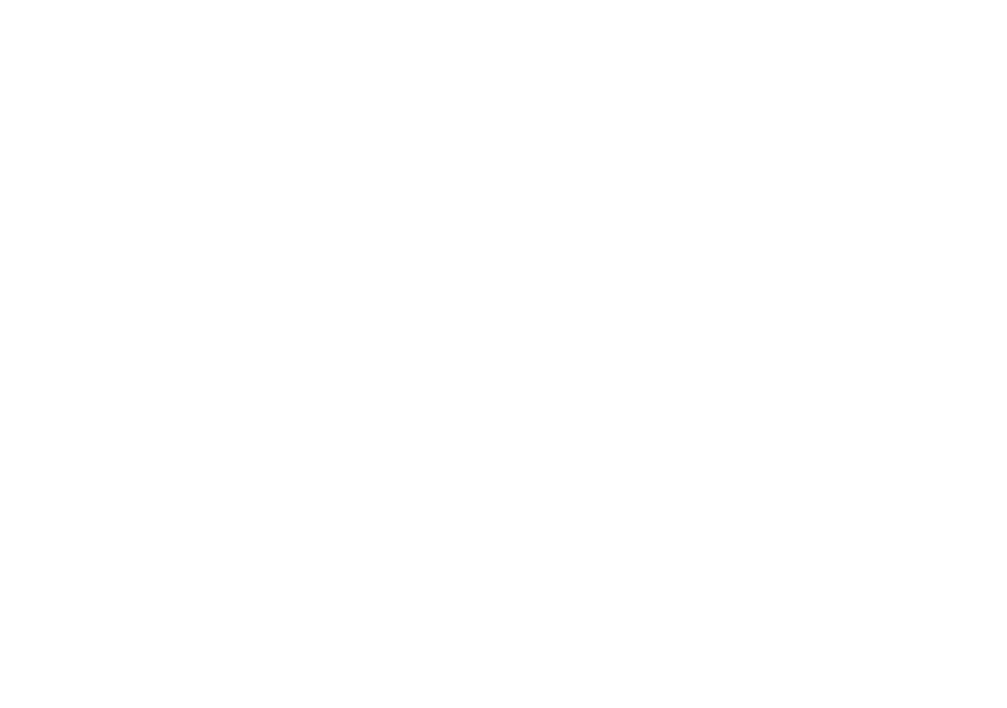
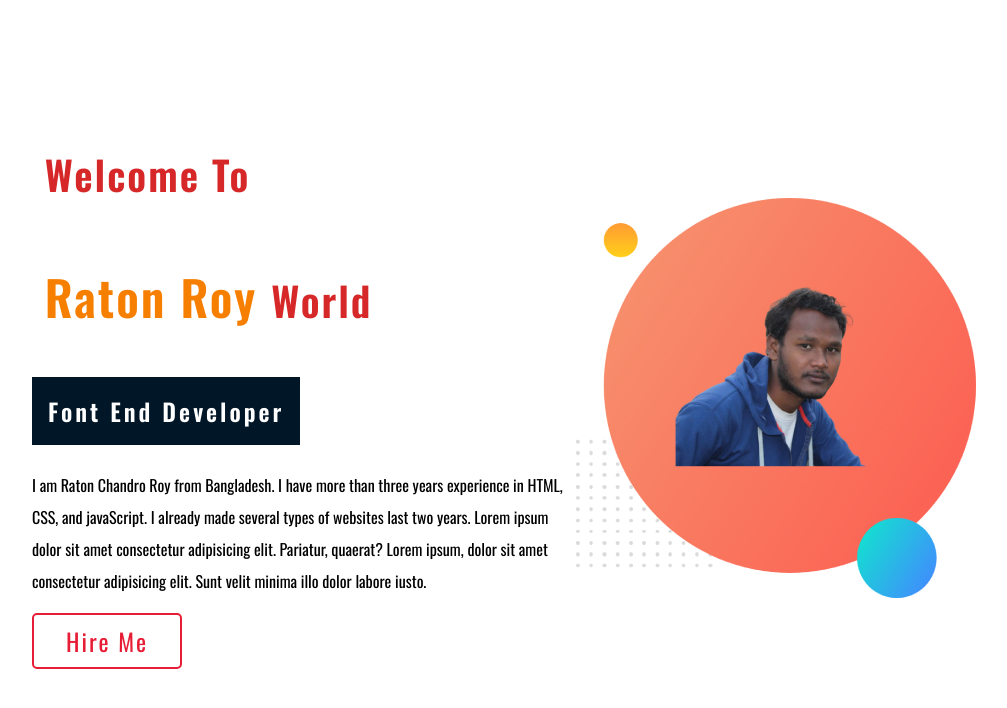
Before and after one commit to RatonRoy/Portfolio-website, a plain HTML site: page index.html in a window 1280 px wide. Shown: the whole page, without its empty margins (64-1071 px from the left). Drawn offline with nearby package versions, Linux system fonts and the light colour scheme.

Commit message:
Here I add some style on my header section

```diff
--- a/css/style.css
+++ b/css/style.css
@@ -1,5 +1,71 @@
+@import url('https://fonts.googleapis.com/css2?family=Oswald:wght@400;600&display=swap');
+
 *{
     margin: 0;
     padding: 0;
     box-sizing: border-box;
+    font-family: 'Oswald', sans-serif;
 }
+:root {
+    --blue: #1e90ff;
+    --white: #ffffff;
+    --textColor: #FF5200;
+    --imageBackColor : #c32530;
+  }
+  section{
+    width: 85%;
+    margin: 0 auto;
+  }
+  .header{
+      min-height: 100vh;
+      display: flex;
+      justify-content: space-between;
+      background-color: white;
+      align-items: center;
+  }
+  .wrap-side{
+      width: 50%;
+  }
+  h1{
+      text-transform: capitalize;
+      font-weight: 600;
+      letter-spacing: 2px;
+      font-size: 2.5rem;
+      color: #d62828;
+      margin-bottom: 2rem;
+      padding: 0.8rem;
+  }
+  span{
+      font-size: 3rem;
+      color: #f77f00;
+  }
+  h2{
+      text-transform: capitalize;
+      letter-spacing: 3px;
+      font-weight: 700;
+      margin-bottom: 1.5rem;
+      background-color: #011627;
+      color: #ffffff;
+      padding: 1rem;
+      display: inline-block;
+  }
+  .my-link{
+      text-decoration: none;
+      display: inline-block;
+      font-size: 1.5rem;
+      color: #e71d36;
+      padding: 0.5rem 2rem;
+      letter-spacing: 2px;
+      border-radius: 5px;
+      border: 2px solid #e71d36;
+      margin-top: 1rem;
+      transition: all 0.5s;
+  }
+.my-link:hover{
+    background-color: #e71d36;
+    color: #ffffff;
+}
+.my-para{
+
+    line-height: 2;
+}
--- a/index.html
+++ b/index.html
@@ -1,13 +1,30 @@
 <!DOCTYPE html>
 <html lang="en">
+
 <head>
     <meta charset="UTF-8">
     <meta http-equiv="X-UA-Compatible" content="IE=edge">
     <meta name="viewport" content="width=device-width, initial-scale=1.0">
     <title>Raton Portfolio </title>
+    <link rel="shortcut icon" href="img/favicon.ico" type="image/x-icon">
     <link rel="stylesheet" href="css/style.css">
 </head>
+
 <body>
+    <section class="header">
+        <div class="wrap-side">
+            <h1>Welcome To</h1>
+            <h1><span>Raton Roy </span> World</h1>
+            <h2>font end developer </h2>
+            <p class="my-para">
+                I am Raton Chandro Roy from Bangladesh. I have more than three years experience in HTML, CSS, and javaScript. I already made several types of websites last two years. Lorem ipsum dolor sit amet consectetur adipisicing elit. Pariatur, quaerat? Lorem ipsum, dolor sit amet consectetur adipisicing elit. Sunt velit minima illo dolor labore iusto.
+            </p>
+            <a href="https://www.linkedin.com/in/raton-roy-8371b5205/" class="my-link" target="_blank"> Hire Me</a>
+        </div>
+        <div class="wrap-side">
+            <img src="img/my-bg.png" alt="">
+        </div>
+    </section>
+</body>
 
-</body>
 </html>
```
Also changed, not shown: img/favicon.ico (added), img/my-bg.png (added).
